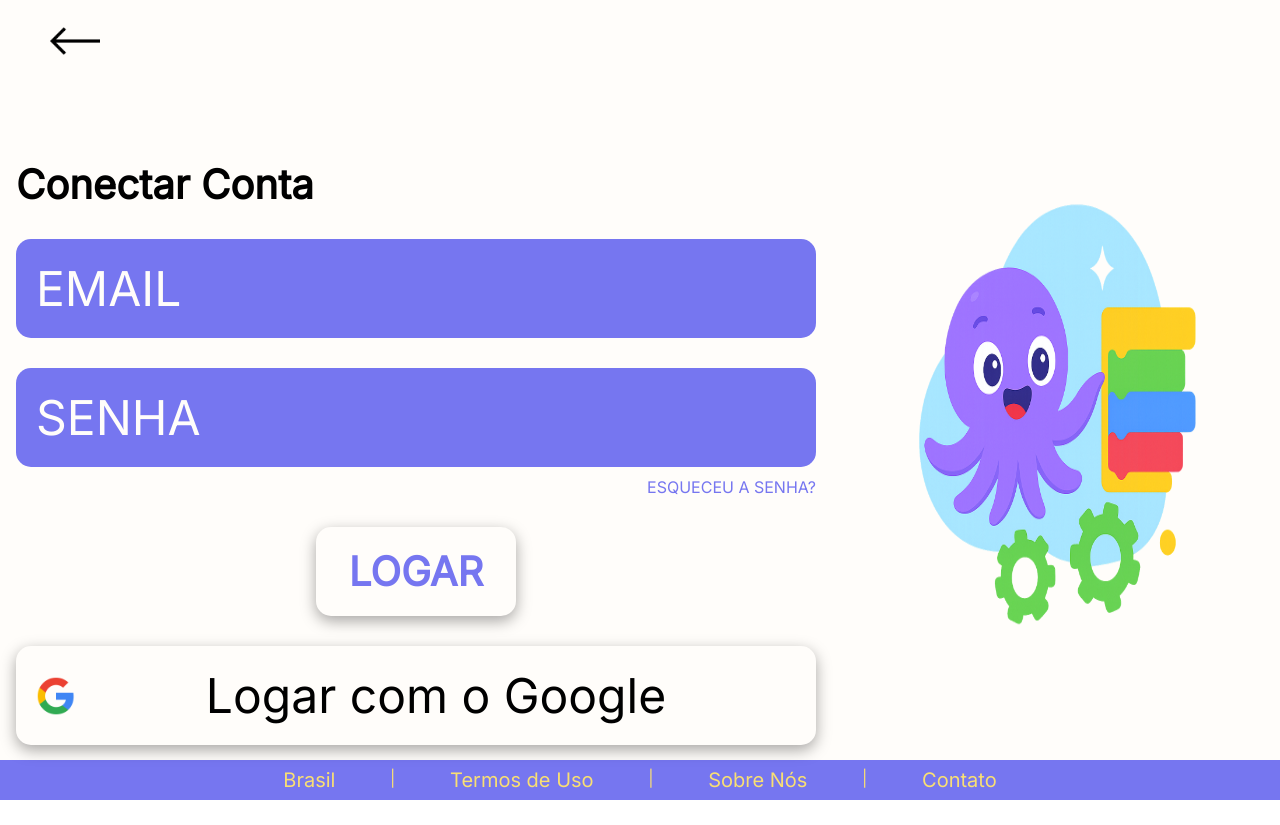
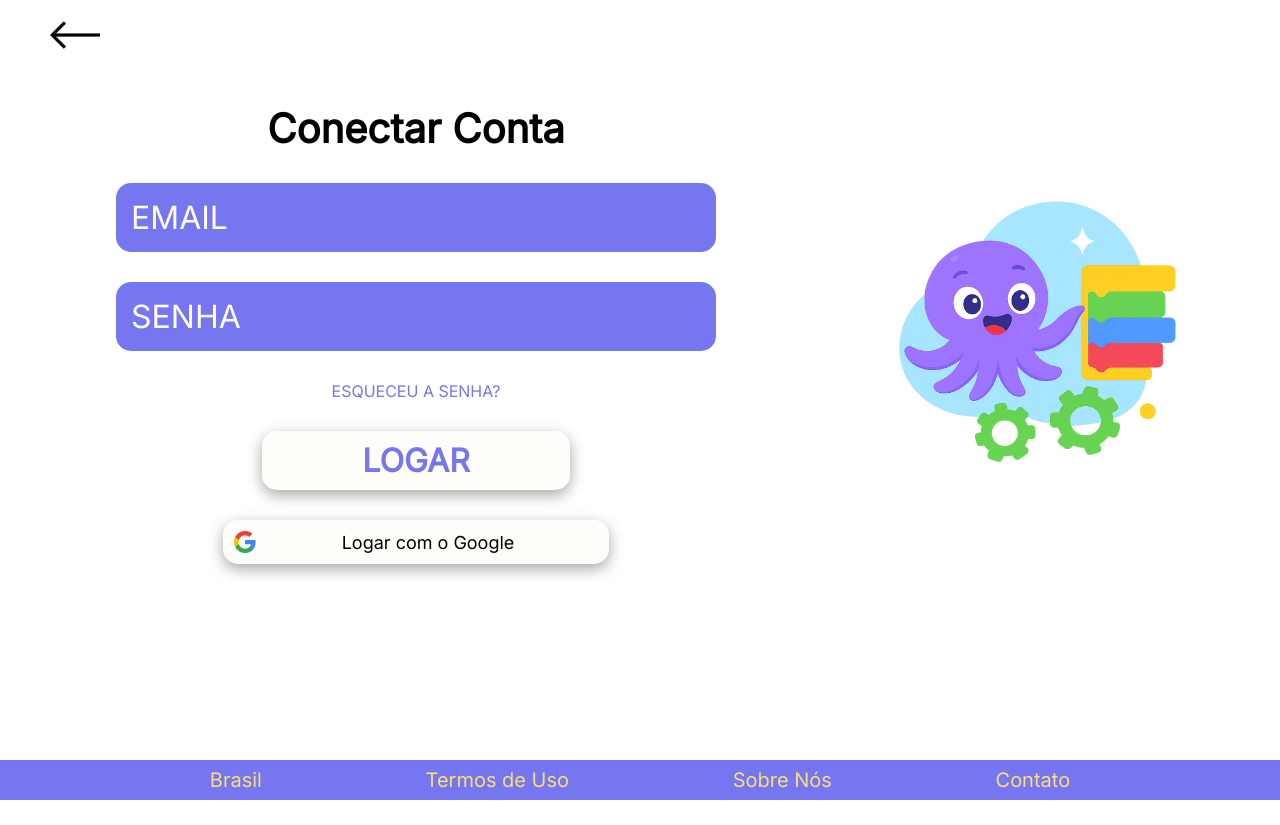
Before and after one commit to enzomobile/OTTO, a Django app: page /login/ in a window 1280 px wide. After the commit the page ends 800 px from the top, so only its background shows below. Run offline with Django 5.2, Linux system fonts and the light colour scheme.

Commit message:
Adicionando favicon, corrigindo vários erros de HTML e CSS. Ajuste no home.js

```diff
--- a/appOTTO/static/appOTTO/CSS/dashboard.css
+++ b/appOTTO/static/appOTTO/CSS/dashboard.css
@@ -1,5 +1,5 @@
 *{
-  font-family: 'Inter', sans-serif;
+  font-family: Inter;
   margin: 0;
   padding: 0;
   box-sizing: border-box;
--- a/appOTTO/static/appOTTO/CSS/login.css
+++ b/appOTTO/static/appOTTO/CSS/login.css
@@ -1,59 +1,81 @@
 *{
-    font-family: 'Inter', sans-serif;
+    font-family: Inter;
     margin: 0;
     padding: 0;
     box-sizing: border-box;
 }
 
-.container{
-    background-color: #FFFDFA;
+html, body {
+    height: 100%;
 }
 
-.voltar-OTTO{
-    height: 80px;
-    width: 150px;
+.container {
+    min-height: 100%;
 }
 
-/* nav */
+a {
+    text-decoration: none;
+}
 
 nav{
-    height: 10vh;
     width: 100%;
+    display: flex;
+    justify-content: start;
+    align-items: center;
     padding: 10px 50px;
-    display: flex;
-    align-items: end;
 }
 
-.voltar img{
+.voltar-button{
+    width: 50px;
     height: 50px;
-    width: 50px;
 }
 
-/* header */
-
-header{
-    height: 85vh;
+main{
+    display: flex;
+    padding: 20px;
+    padding-bottom: 100px;
     width: 100%;
-    display: flex;
-}
-
-.cadastro{
-    flex: 2;
-}
-
-.informacao{
-    display: flex;
+    align-items: center;
     justify-content: center;
-    align-items: center;
-    flex-direction: column;
-    padding: 80px 0;
-    gap: 50px;
+    overflow: auto;
 }
 
 form{
     display: flex;
+    width: 100%;
+    align-items: center;
+    align-content: center;
+    justify-content: center;
     flex-direction: column;
     gap: 30px;
+    padding: 10px;
+}
+
+footer{
+    position: relative;
+    display: flex;
+    background-color: #7676F0;
+    height: 5vh;
+    margin-top: -5vh;
+    justify-content: space-evenly;
+    align-items: center;
+}
+
+.rodape{
+    display: flex;
+    width: 80%;
+    height: 100%;
+    color: #F9DF73;
+    gap: 0px;
+    justify-content: space-around;
+    align-items: center;
+    text-align: center;
+}
+
+.rodape-info{
+    font-size: 20px;
+    color: #F9DF73;
+    list-style-type: none;
 }
 
 h2{
@@ -61,9 +83,11 @@ h2{
 }
 
 input{
-    width: 800px;
-    font-size: 48px;
-    padding: 20px;
+    width: 100%;
+    max-width: 600px;
+    font-size: clamp(1rem, 2.5vw, 2rem);
+    display: flex;
+    padding: 15px;
     color: #FFFDFA;
     background-color: #7676F0;
     border: none;
@@ -74,95 +98,60 @@ input::placeholder{
     color: #FFFDFA;
 }
 
-.form-senha{
-    display: flex;
-    flex-direction: column;
-    align-items: end;
-    gap: 10px;
-}
-
 .esqueci-senha{
-    background-color: #FFFDFA;
     border: none;
     color: #7676F0;
-    text-decoration: none;
-}
-
-.container-button-logar{
-    width: 100%;
-    text-align: center;
 }
 
 .button-logar{
-    width: 200px;
-    font-size: 40px;
+    height: auto;
+    width: 40%;
+    font-size: clamp(1rem, 2.5vw, 2rem);
     font-weight: 700;
     border: none;
     border-radius: 15px;
     box-shadow: rgba(0, 0, 0, 0.35) 0px 5px 15px;
     background-color: #FFFDFA;
     color: #7676F0;
-    padding: 20px;
+    padding: 10px;
     text-align: center;
+    cursor: pointer;
 }
 
-.google-button{
-    display: flex;
-    align-items: center;
-    text-align: center;
-    width: 800px;
-    font-size: 48px;
-    padding: 20px;
+.google-button {
+    width: 50%;
+    padding: 10px;
     border: none;
     border-radius: 15px;
     background-color: #FFFDFA;
     box-shadow: rgba(0, 0, 0, 0.35) 0px 5px 15px;
+    display: flex;
+    align-items: center;
+    text-align: center;
+    justify-content: space-evenly;
+    cursor: pointer;
 }
 
-.img-google{
-    height: 40px;
-    width: 40px;
+.img-google {
+    height: 24px;
+    width: 24px;
 }
 
-.text-google{
-    width: 100%;
+.text-google {
+    font-size: large;
+    flex: 1;
+    text-align: center;
 }
 
 .animacao{
-    flex: 1;
     display: flex;
     align-items: center;
     justify-content: center;
 }
 
 .animacao img{
-    height: 60vh;
+    height: auto;
     width: 35vw;
-}
-
-
-/* footer */
-
-footer{
-    background-color: #7676F0;
-    height: 5vh;
-    display: flex;
-    justify-content: center;
-    align-items: center;
-}
-
-.rodape{
-    display: flex;
-    width: 60%;
-    color: #F9DF73;
-    gap: 0px;
-    justify-content: space-around;
-}
-
-.rodape-info{
-    font-size: 20px;
-    color: #F9DF73;
-    list-style-type: none;
 }
 
 /* Mensagens de erro e sucesso */
--- a/appOTTO/static/appOTTO/CSS/passwordReset.css
+++ b/appOTTO/static/appOTTO/CSS/passwordReset.css
@@ -1,5 +1,5 @@
 *{
-    font-family: 'Inter', sans-serif;
+    font-family: Inter;
     margin: 0;
     padding: 0;
     box-sizing: border-box;
--- a/appOTTO/static/appOTTO/JS/home.js
+++ b/appOTTO/static/appOTTO/JS/home.js
@@ -22,23 +22,30 @@ function updateSlide() {
 // Avançar
 document.getElementById('next').addEventListener('click', () => {
   currentIndex = (currentIndex + 1) % items.length;
+  clearInterval(intervalo);
+  atualizarSozinho();
   updateSlide();
 });
 
 // Voltar
 document.getElementById('prev').addEventListener('click', () => {
   currentIndex = (currentIndex - 1 + items.length) % items.length;
+  clearInterval(intervalo);
+  atualizarSozinho();
   updateSlide();
 });
 
 // Troca automática a cada 10s
-setInterval(() => {
-  currentIndex = (currentIndex + 1) % items.length;
-  updateSlide();
-}, 10000);
+function atualizarSozinho() {
+  intervalo = setInterval(() => {
+    currentIndex = (currentIndex + 1) % items.length;
+    updateSlide();
+  }, 10000);
+}
 
 // Ajustar ao redimensionar
 window.addEventListener('resize', updateSlide);
 
 // Inicializar
+atualizarSozinho();
 updateSlide();
--- a/appOTTO/templates/appOTTO/dashboard.html
+++ b/appOTTO/templates/appOTTO/dashboard.html
@@ -7,6 +7,11 @@
     <meta name="viewport" content="width=device-width, initial-scale=1.0">
     <link href="https://fonts.googleapis.com/css2?family=Inter:wght@400&display=swap" rel="stylesheet">
     <link rel="stylesheet" href="{% static 'appOTTO/CSS/dashboard.css' %}">
+    <link rel="apple-touch-icon" sizes="180x180" href="{% static 'appOTTO/img/apple-touch-icon.png' %}">
+    <link rel="icon" type="image/png" sizes="32x32" href="{% static 'appOTTO/img/favicon-32x32.png' %}">
+    <link rel="icon" type="image/png" sizes="16x16" href="{% static 'appOTTO/img/favicon-16x16.png' %}">
+    <link rel="icon" href="{% static 'appOTTO/img/favicon.ico' %} ">
+    <link rel="manifest" href="{% static 'appOTTO/img/site.webmanifest' %}">
     <title>Dashboard</title>
 </head>
 <body>
--- a/appOTTO/templates/appOTTO/login.html
+++ b/appOTTO/templates/appOTTO/login.html
@@ -7,6 +7,11 @@
     <meta name="viewport" content="width=device-width, initial-scale=1.0">
     <link href="https://fonts.googleapis.com/css2?family=Inter:wght@400&display=swap" rel="stylesheet">
     <link rel="stylesheet" href="{% static 'appOTTO/css/login.css' %}">
+    <link rel="apple-touch-icon" sizes="180x180" href="{% static 'appOTTO/img/apple-touch-icon.png' %}">
+    <link rel="icon" type="image/png" sizes="32x32" href="{% static 'appOTTO/img/favicon-32x32.png' %}">
+    <link rel="icon" type="image/png" sizes="16x16" href="{% static 'appOTTO/img/favicon-16x16.png' %}">
+    <link rel="icon" href="{% static 'appOTTO/img/favicon.ico' %} ">
+    <link rel="manifest" href="{% static 'appOTTO/img/site.webmanifest' %}">
     <title>Login</title>
 </head>
 <body>
@@ -19,51 +24,37 @@
     {% endif %}
     <div class="container">
         <nav>
-            <div class="voltar">
-                <a class="btn-voltar" data-url="{% url 'home' %}"><img src="{% static 'appOTTO/img/141987.png' %}" class="voltar-OTTO"></a>
-            </div>
+            <a href="{% url 'home' %}"><img src="{% static 'appOTTO/img/141987.png' %}" alt="Voltar" class="voltar-button"></a>
         </nav>
-        <header>
-            <section class="cadastro">
-                <div class="informacao">
+        <main>
             <form method="POST">
                 {% csrf_token %}
+                <div class="">
                     <h2>Conectar Conta</h2>
+                </div>
+                <input type="email" id="email_usuario" name="email_usuario" required placeholder="EMAIL">
 
-                        <input type="email" id="email_usuario" name="email_usuario" required placeholder="EMAIL">
-                        <div class="form-senha">
                 <input type="password" id="senha_usuario" name="senha_usuario" required placeholder="SENHA">
                 <a class="esqueci-senha" href="{% url 'password_reset' %}">ESQUECEU A SENHA?</a>
-                        </div>
-                        <div class="container-button-logar">
+
                 <button class="button-logar" type="submit">LOGAR</button>
-                        </div>
-                        <div class="google-btn-container">
                 <button type="button" class="google-button" onclick="window.location.href='{% url 'social:begin' 'google-oauth2' %}'">
                     <img src="{% static 'appOTTO/img/Google__G__logo.svg.png' %}" alt="Logo Google" class="img-google">
                     <p class="text-google">Logar com o Google</p>
                 </button>
+            </form>
+            <section class="animacao">
+                <img src="{% static 'appOTTO/img/cadastro.png' %}" alt="OTTO">
+            </section>
+        </main>
     </div>
-                    </form>
-                </div>
-            </section>
-            <section class="animacao">
-                <a><img src="{% static 'appOTTO/img/cadastro.png' %}" alt=""></a>
-            </section>
-        </header>
     <footer>
         <ul class="rodape">
-                <li class="rodape-info">Brasil<a href=""></a></li>
-                |
-                <li class="rodape-info">Termos de Uso<a href=""></a></li>
-                |
-                <li class="rodape-info">Sobre Nós<a href=""></a></li>
-                |
-                <li class="rodape-info">Contato<a href=""></a></li>
+            <a href="#"><li class="rodape-info">Brasil</li></a>
+            <a href="#"><li class="rodape-info">Termos de Uso</li></a>
+            <a href="#"><li class="rodape-info">Sobre Nós</li></a>
+            <a href="#"><li class="rodape-info">Contato</li></a>
         </ul>
     </footer>
-    </div>
-
-    <script src="{% static 'appOTTO/js/home.js' %}"></script>
 </body>
 </html>
```
Also changed, not shown: appOTTO/static/appOTTO/CSS/cadastro.css (+49 -41 lines), appOTTO/static/appOTTO/CSS/configuracoes.css (+2 -5 lines), appOTTO/static/appOTTO/CSS/home.css (+19 -7 lines), appOTTO/templates/appOTTO/cadastro.html (+17 -22 lines), appOTTO/templates/appOTTO/configuracoes.html (+7 -2 lines), appOTTO/templates/appOTTO/home.html (+17 -16 lines), appOTTO/static/appOTTO/img/apple-touch-icon.png (added), appOTTO/static/appOTTO/img/favicon-16x16.png (added), appOTTO/static/appOTTO/img/favicon-32x32.png (added), appOTTO/static/appOTTO/img/favicon.ico (added), appOTTO/static/appOTTO/img/site.webmanifest (added). Lines whose indentation alone changed are shown as unchanged.
